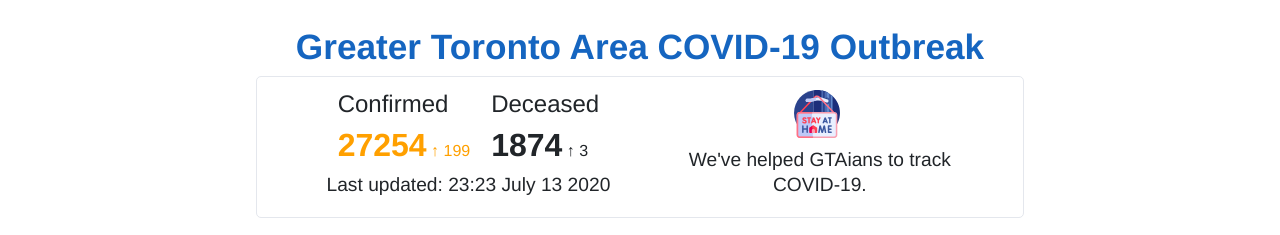
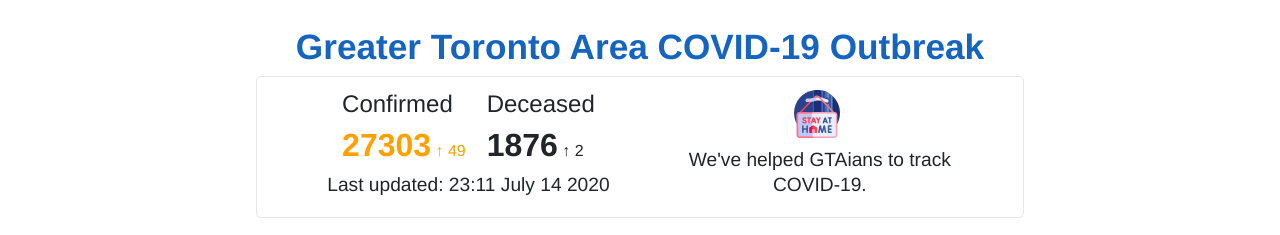
Before and after one commit to bblwq/gta-covid-tracker, a plain HTML site: page index.html in a window 1280 px wide. Shown: the top 235 px of the page. Drawn offline with nearby package versions, Linux system fonts and the light colour scheme.

Commit message:
Update index.html

```diff
--- a/index.html
+++ b/index.html
@@ -30,14 +30,14 @@
       <div class="col-sm-6 data">
         <div class="confirmed">
           <h2>Confirmed</h2>
-          <h2 class="confirmed-num">27254<span style="font-size: 1rem; font-weight: 200;"> ↑ 199 </span></h2>
+          <h2 class="confirmed-num">27303<span style="font-size: 1rem; font-weight: 200;"> ↑ 49 </span></h2>
         </div>
 
         <div class="deaths">
           <h2>Deceased</h2>
-          <h2 class="deaths-num">1874<span style="font-size: 1rem; font-weight: 200;"> ↑ 3</span></h2>
+          <h2 class="deaths-num">1876<span style="font-size: 1rem; font-weight: 200;"> ↑ 2</span></h2>
         </div>
-        <h3 class="update-time">Last updated: 23:23 July 13 2020</h3>
+        <h3 class="update-time">Last updated: 23:11 July 14 2020</h3>
       </div>
 
       <div class="col-sm-6 visit-counter">
```
